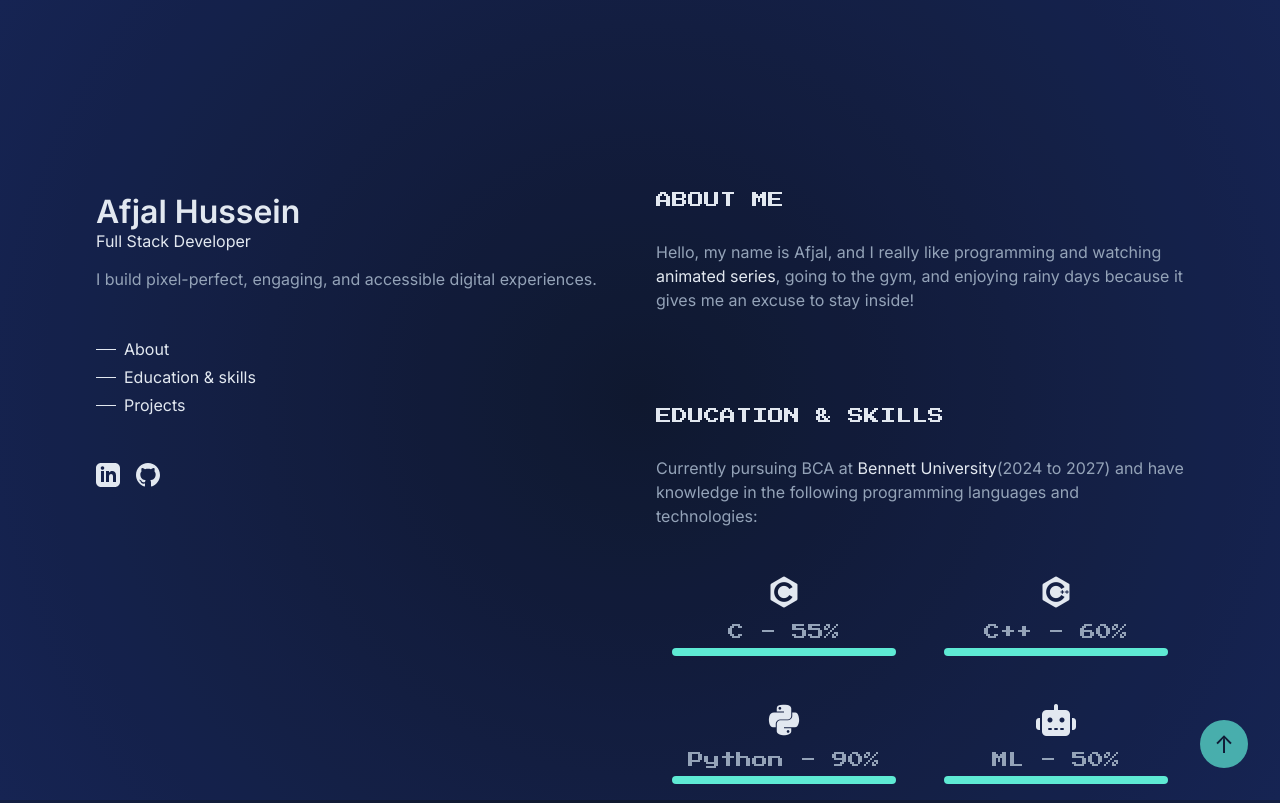
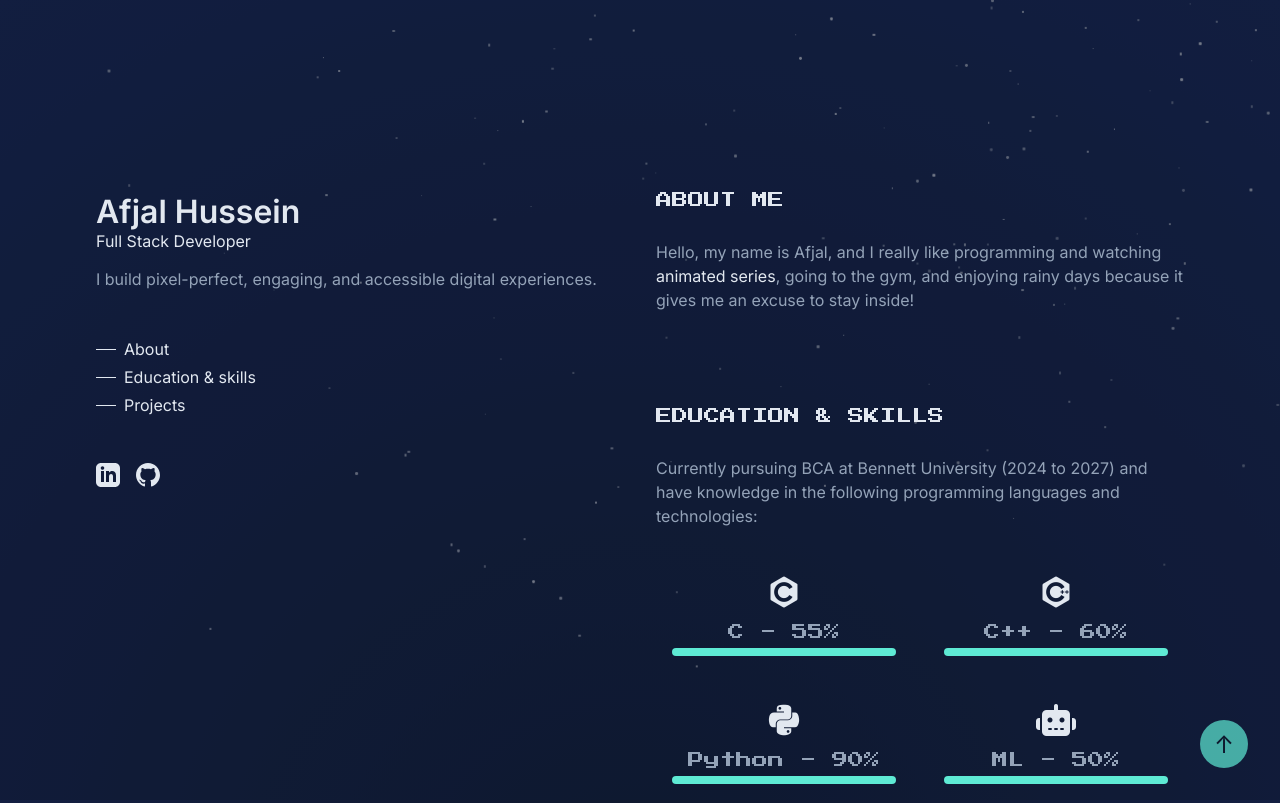
Before and after one commit to INSANE0777/Portfolio-Afjal7, a plain HTML site: page index.html in a window 1280 px wide. Shown: the top 803 px of the page. Drawn offline with nearby package versions, Linux system fonts and the light colour scheme.

Commit message:
Add files via upload

```diff
--- a/index.html
+++ b/index.html
@@ -20,8 +20,12 @@
 
 
 
+
 </head>
 <body>
+    <div id="stars-container"></div>
+    <div class="radial-background"></div>
+
     <div class="radial-background"></div>
     <div class="underlay"></div>
 
@@ -61,7 +65,7 @@
         <section id="education-skills">
             <h2 class="lightText">Education & Skills</h2>
             <div class="experience-contents">
-                <p>Currently pursuing BCA at  <a href="https://www.bennett.edu.in/" class="anchor-text" target="_blank">Bennett University</a>(2024 to 2027) and have knowledge in the following programming languages and technologies:</p>
+                <p>Currently pursuing BCA at Bennett University (2024 to 2027) and have knowledge in the following programming languages and technologies:</p>
                 <div class="skills-icons">
                     <div class="skill">
                         <i class="devicon-c-plain"></i>
@@ -148,7 +152,7 @@
         <a href="#" id="scroll-to-top" class="scroll-to-top">↑</a>
 
     </footer>
-    <script src="script.js"></script>
+    <script src="script.js" defer></script>
 
 </body>
 </html>
--- a/script.js
+++ b/script.js
@@ -1,8 +1,63 @@
+document.addEventListener('DOMContentLoaded', () => {
+  const starsContainer = document.getElementById('stars-container');
+  const starCount = 200;
+
+  function createStar() {
+      const star = document.createElement('div');
+      star.className = 'star';
+
+      const size = Math.random() * 2 + 1;
+      star.style.width = `${size}px`;
+      star.style.height = `${size}px`;
+
+      star.style.left = `${Math.random() * 100}%`;
+      star.style.top = `${Math.random() * 100}%`;
+
+      const duration = Math.random() * 20 + 10; // 10-30 seconds
+      star.style.animationDuration = `4s, ${duration}s`; // twinkle and move durations
+
+      const delay = Math.random() * -duration;
+      star.style.animationDelay = `0s, ${delay}s`; // twinkle and move delays
+
+      // Randomize direction
+      const angle = Math.random() * 360;
+      star.style.transform = `rotate(${angle}deg)`;
+
+      return star;
+  }
+
+  function createStarField() {
+      for (let i = 0; i < starCount; i++) {
+          starsContainer.appendChild(createStar());
+      }
+  }
+
+  createStarField();
+
+  // Function to remove stars that have moved off-screen and create new ones
+  function updateStars() {
+      const stars = document.querySelectorAll('.star');
+      stars.forEach(star => {
+          const rect = star.getBoundingClientRect();
+          if (rect.bottom < 0 || rect.top > window.innerHeight || rect.right < 0 || rect.left > window.innerWidth) {
+              star.remove();
+              starsContainer.appendChild(createStar());
+          }
+      });
+  }
+
+  // Update stars periodically
+  setInterval(updateStars, 1000); // Check every second
+
+  // Existing scroll-to-top functionality
   document.getElementById('scroll-to-top').addEventListener('click', function(e) {
       e.preventDefault();
       window.scrollTo({ top: 0, behavior: 'smooth' });
   });
+
   const radialBackground = document.querySelector('.radial-background');
+  const mainContent = document.querySelector('main');
+  const header = document.querySelector('header');
 
   document.addEventListener('mousemove', (e) => {
       const x = e.clientX;
@@ -10,9 +65,22 @@ document.addEventListener('mousemove', (e) => {
       const width = window.innerWidth;
       const height = window.innerHeight;
 
-  const radius = Math.sqrt(Math.pow(x - width / 2, 2) + Math.pow(y - height / 2, 2));
-  const angle = Math.atan2(y - height / 2, x - width / 2);
+      // Calculate the position of the gradient center
+      const centerX = (x / width) * 100;
+      const centerY = (y / height) * 100;
 
-  const gradient = `radial-gradient(circle at ${x}px ${y}px, #0f172a 0%, #172554 ${radius}px, #1e293b ${radius * 1.5}px)`;
+      // Create a radial gradient that follows the mouse
+      const gradient = `radial-gradient(circle at ${centerX}% ${centerY}%, rgba(30, 41, 59, 0.7) 0%, rgba(15, 23, 42, 0.7) 50%, rgba(23, 37, 84, 0.7) 100%)`;
+
+      // Apply the gradient to the background
       radialBackground.style.background = gradient;
+
+      // Calculate shake amount based on mouse position
+      const shakeX = (x - width / 2) / width * 5; // Max 5px shift
+      const shakeY = (y - height / 2) / height * 5; // Max 5px shift
+
+      // Apply shake to main content and header
+      mainContent.style.transform = `translate(${shakeX}px, ${shakeY}px)`;
+      header.style.transform = `translate(${shakeX * 0.5}px, ${shakeY * 0.5}px)`; // Reduced effect on header
   });
+});
--- a/styles.css
+++ b/styles.css
@@ -22,6 +22,7 @@ body {
     display: grid;
     grid-template-columns: repeat(1, minmax(0, 1fr));
     gap: 6rem;
+
   }
 
 p {
@@ -467,16 +468,58 @@ h2,h3{
 .skill .progress {
     animation: fillProgress 1.5s ease-out forwards;
 }
-.radial-background {
+
+
+main, header {
+    transition: transform 0.1s ease-out;
+  }
+
+
+
+#stars-container {
+    position: fixed;
+    top: 0;
+    left: 0;
+    width: 100%;
+    height: 100%;
+    overflow: hidden;
+    z-index: -2;
+  }
+
+  .star {
+    position: absolute;
+    background-color: #ffffff;
+    border-radius: 50%;
+    animation: twinkle 4s infinite ease-in-out, move 20s infinite linear;
+  }
+
+  @keyframes twinkle {
+    0%, 100% { opacity: 0.5; }
+    50% { opacity: 1; }
+  }
+
+  @keyframes move {
+    0% {
+      transform: translateY(0) translateX(0);
+    }
+    100% {
+      transform: translateY(-100vh) translateX(100vw);
+    }
+  }
+
+  .radial-background {
     position: fixed;
     top: 0;
     left: 0;
     width: 100%;
     height: 100vh;
-    background: radial-gradient(circle, #0f172a 0%, #172554 100%);
+    z-index: -1;
     transition: background 0.3s ease;
+    background: rgba(15, 23, 42, 0.3);
   }
 
+
+
   .radial-background:hover {
-    background: radial-gradient(circle, #1e293b 0%, #0f172a 100%);
+    background: radial-gradient(circle, #26364f 0%, #1e5868 100%);
   }
```
Lines whose indentation alone changed are shown as unchanged.
